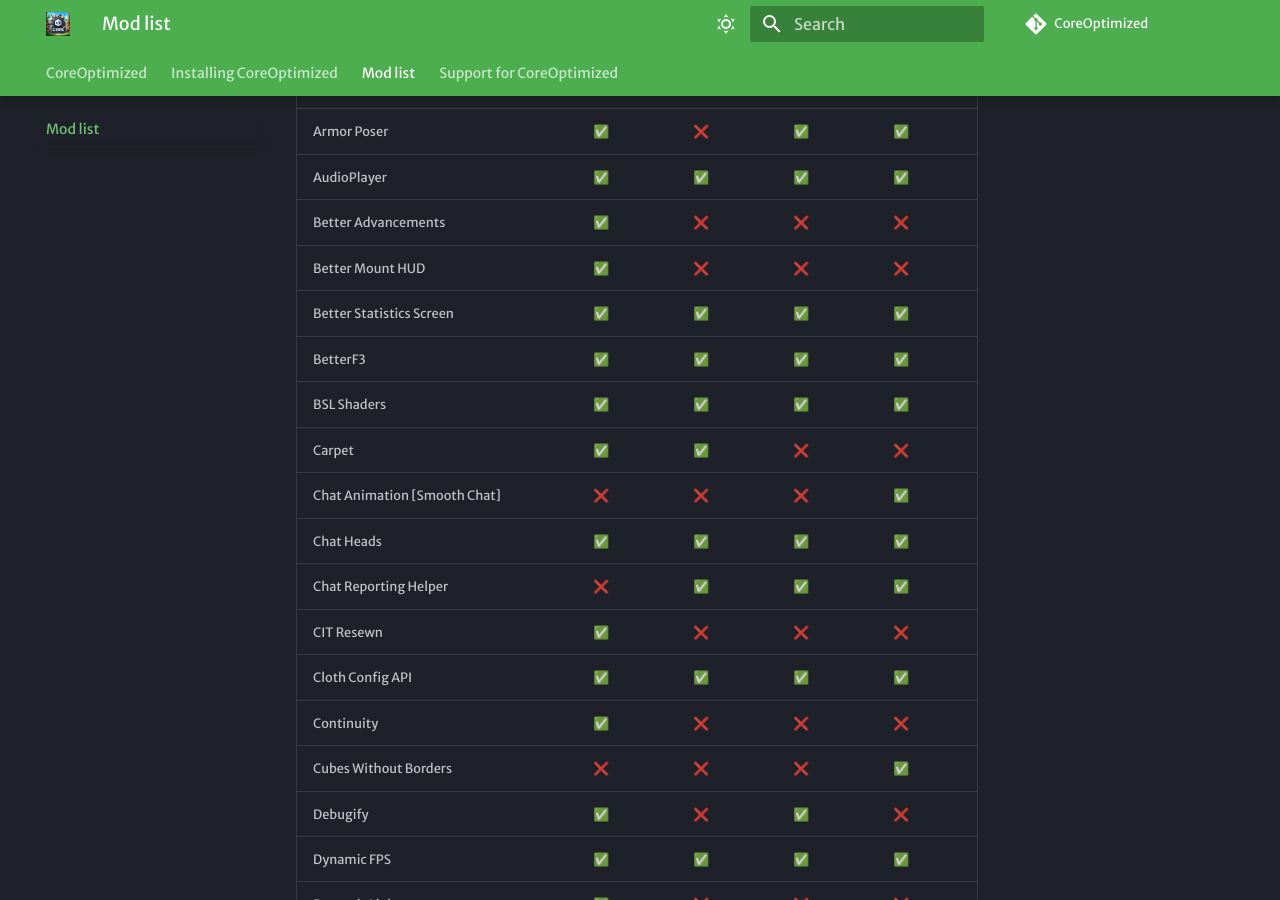
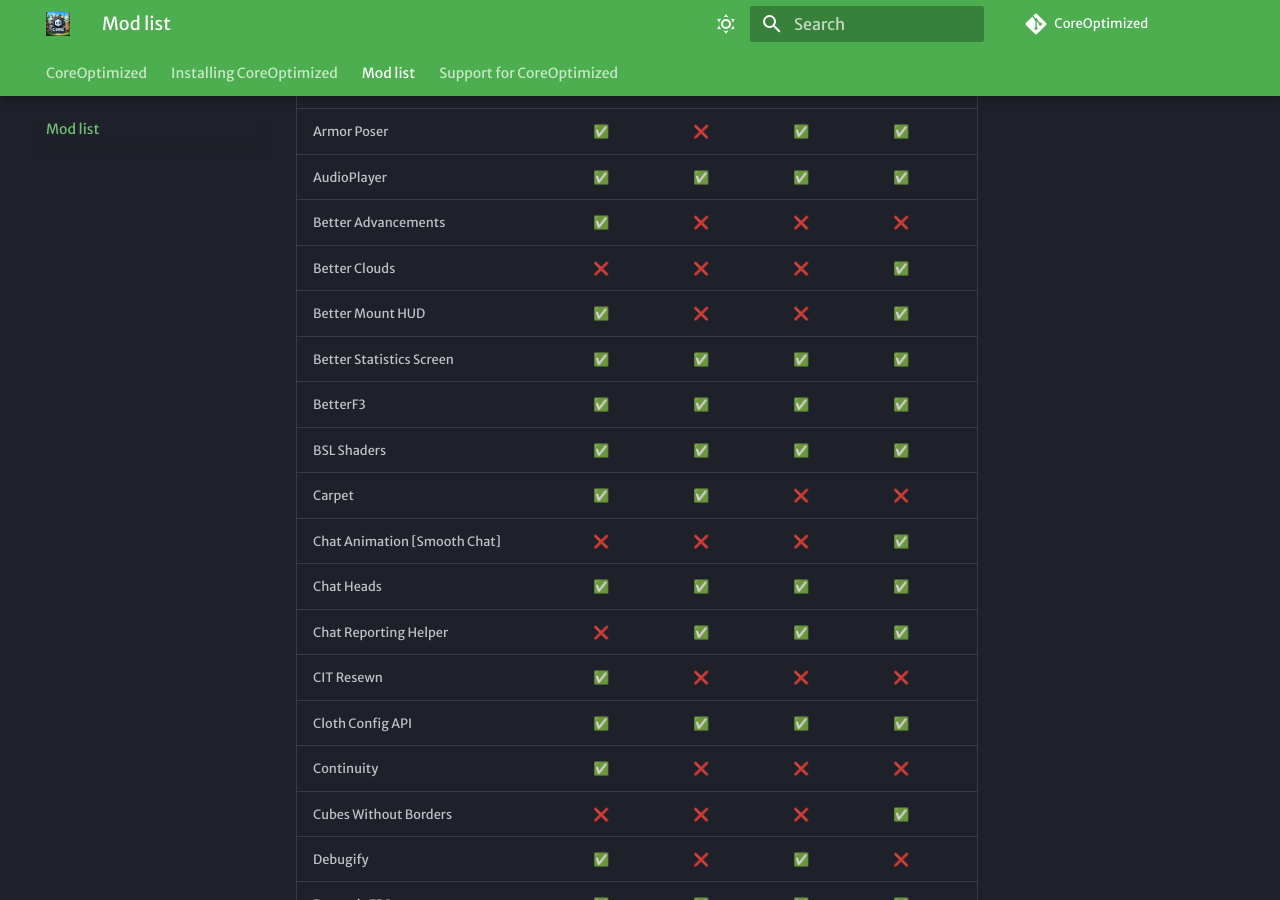
Before and after one commit to asabhi6776/CoreOptimized, an MkDocs documentation site: the page built from docs/mods.md, in a window 1280 px wide and 900 px high, scrolled down 301 px. Built offline with MkDocs 1.6.1 and Material for MkDocs 9.7.7, drawn with Linux system fonts in a browser that asks for light colours; some web fonts are replaced; comment, search, counter and statistics services are not loaded.

Commit message:
readd compatible mods

```diff
--- a/docs/mods.md
+++ b/docs/mods.md
@@ -8,7 +8,8 @@
 | Armor Poser                             | ✅     | ❌     | ✅     | ✅     |
 | AudioPlayer                             | ✅     | ✅     | ✅     | ✅     |
 | Better Advancements                     | ✅     | ❌     | ❌     | ❌     |
-| Better Mount HUD                        | ✅     | ❌     | ❌     | ❌     |
+| Better Clouds                        | ❌     | ❌     | ❌     | ✅     |
+| Better Mount HUD                        | ✅     | ❌     | ❌     | ✅     |
 | Better Statistics Screen               | ✅     | ✅     | ✅     | ✅     |
 | BetterF3                                | ✅     | ✅     | ✅     | ✅     |
 | BSL Shaders                             | ✅     | ✅     | ✅     | ✅     |
```
Also changed, not shown: 15 other files.
